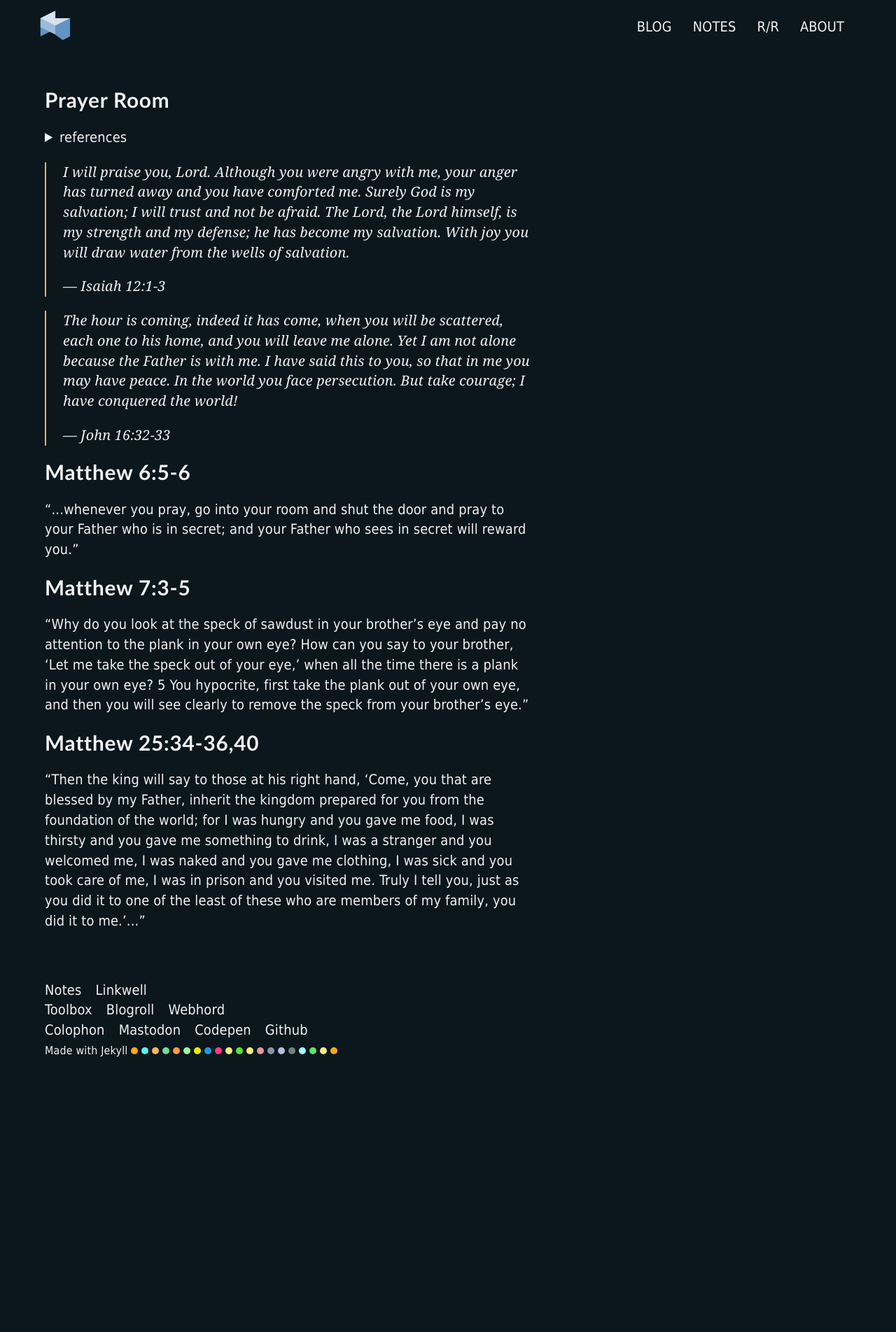
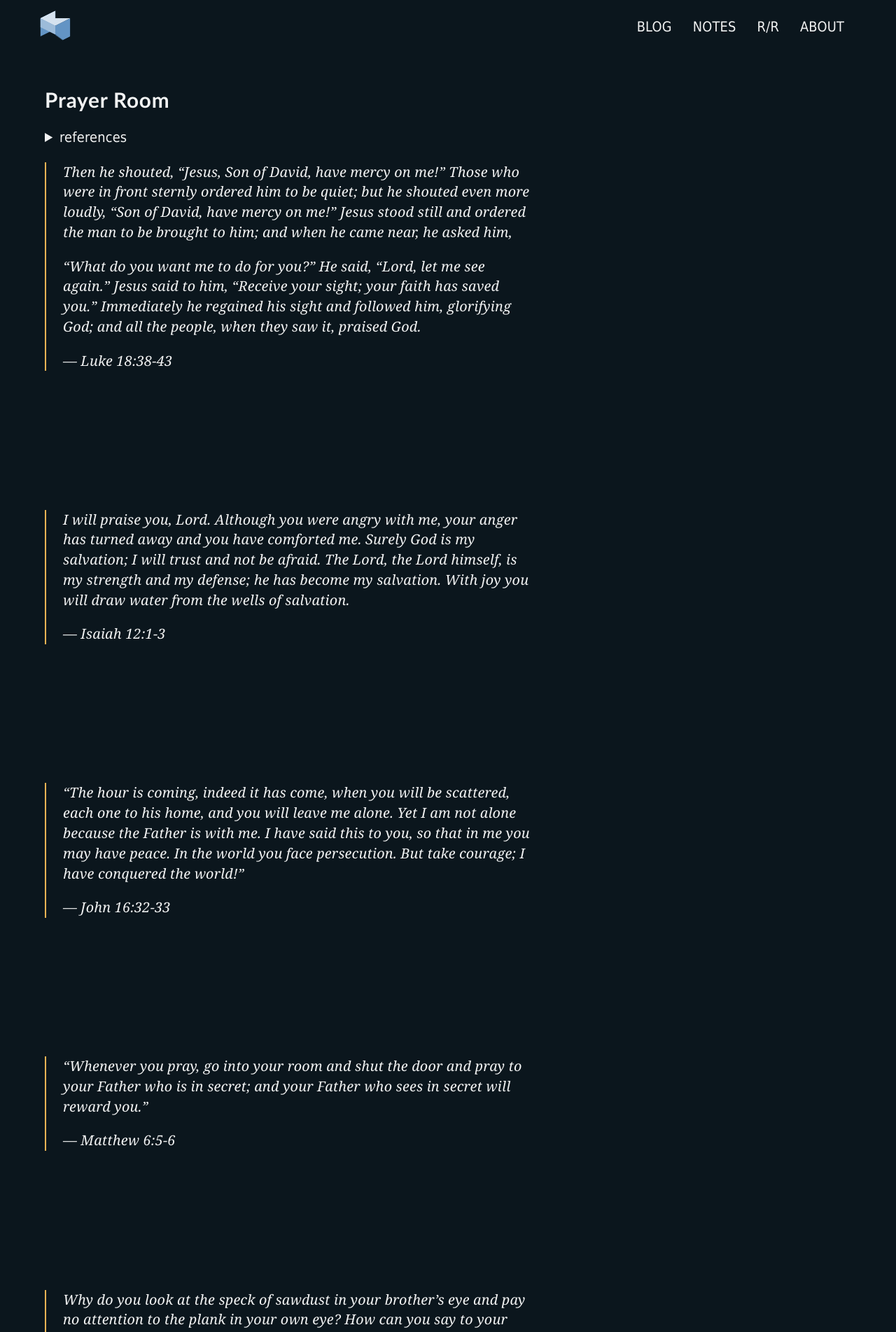
Before and after one commit to mpdagang/mpdagang.github.io, a Jekyll site: the page built from _pages/prayer-room.html, in a window 1280 px wide. Shown: the top 1904 px of the page at 70% size. Built offline with Jekyll 4.4.1, drawn with Linux system fonts in a browser that asks for light colours; before the commit the page ends 1574 px from its top, so only the background shows below that; some of the changed text lies outside the part shown.

Commit message:
general content add
- fix format for quote
- add note

```diff
--- a/_pages/prayer-room.html
+++ b/_pages/prayer-room.html
@@ -15,7 +15,22 @@
   </section>
   <section class="mp-w-s">
 
-    <blockquote>
+    <blockquote class="mp-pry-quote">
+      <p>Then he shouted, “Jesus, Son of David, have mercy on me!”
+      Those who were in front sternly ordered him to be quiet; but he
+      shouted even more loudly, “Son of David, have mercy on me!”
+      Jesus stood still and ordered the man to be brought to him; and
+      when he came near, he asked him, </p>
+      <p>“What do you want me to do for you?” He said, “Lord, let me
+      see again.” Jesus said to him, “Receive your sight; your
+      faith has saved you.” Immediately he regained his sight and
+      followed him, glorifying God; and all the people, when they saw
+      it, praised God.
+      </p>
+      <p>— Luke 18:38-43</p>
+    </blockquote>
+
+    <blockquote class="mp-pry-quote">
       <p>I will praise you, Lord. Although you were angry with me, your
       anger has turned away and you have comforted me. Surely God is my
       salvation; I will trust and not be afraid. The Lord, the Lord
@@ -24,36 +39,43 @@
       <p>— Isaiah 12:1-3</p>
     </blockquote>
 
-    <blockquote>
-      <p>The hour is coming, indeed it has come, when you will be
+    <blockquote class="mp-pry-quote">
+      <p>“The hour is coming, indeed it has come, when you will be
       scattered, each one to his home, and you will leave me alone. Yet I
       am not alone because the Father is with me. I have said this to you,
       so that in me you may have peace. In the world you face persecution.
-      But take courage; I have conquered the world!</p>
+      But take courage; I have conquered the world!”</p>
       <p>— John 16:32-33</p>
     </blockquote>
 
-    <h2>Matthew 6:5-6</h2>
-    <p><q>...whenever you pray, go into your room and shut the door and pray
+    <blockquote class="mp-pry-quote">
+      <p>“Whenever you pray, go into your room and shut the door and pray
       to your Father who is in secret; and your Father who sees in secret
-    will reward you.</q></p>
+      will reward you.”</p>
+      <p>— Matthew 6:5-6</p>
+    </blockquote>
 
-    <h2>Matthew 7:3-5</h2>
-    <p><q>Why do you look at the speck of sawdust in your brother’s eye and
+    <blockquote class="mp-pry-quote">
+      <p>Why do you look at the speck of sawdust in your brother’s eye and
       pay no attention to the plank in your own eye? How can you say to
       your brother, ‘Let me take the speck out of your eye,’ when all the
       time there is a plank in your own eye? 5 You hypocrite, first take the
       plank out of your own eye, and then you will see clearly to remove the
-    speck from your brother’s eye.</q></p>
+      speck from your brother’s eye.</p>
+      <p>— Matthew 7:3-5</p>
+    </blockquote>
 
-    <h2>Matthew 25:34-36,40</h2>
-    <p><q>Then the king will say to those at his right hand, ‘Come, you
+    <blockquote class="mp-pry-quote">
+      <p>Then the king will say to those at his right hand, ‘Come, you
       that are blessed by my Father, inherit the kingdom prepared for you
       from the foundation of the world; for I was hungry and you gave me
       food, I was thirsty and you gave me something to drink, I was a
       stranger and you welcomed me, I was naked and you gave me clothing,
       I was sick and you took care of me, I was in prison and you visited me.
       Truly I tell you, just as you did it to one of the least of these who
-    are members of my family, you did it to me.’...</q></p>
+      are members of my family, you did it to me.’...</p>
+      <p>— Matthew 25:34-36,40</p>
+    </blockquote>
+
   </section>
 </article>
--- a/assets/styles/main.scss
+++ b/assets/styles/main.scss
@@ -781,6 +781,12 @@ footer {
   filter: saturate(0.5);
 }
 
+/*-- Prayer*/
+
+.mp-pry-quote {
+  margin-block-end: 10em;
+}
+
 
 /*-- Linkwell*/
 .a-linkwell {
```
Also changed, not shown: _posts/notes/2025-11-22-sn.md (added, +34 -0 lines). Lines whose indentation alone changed are shown as unchanged.
